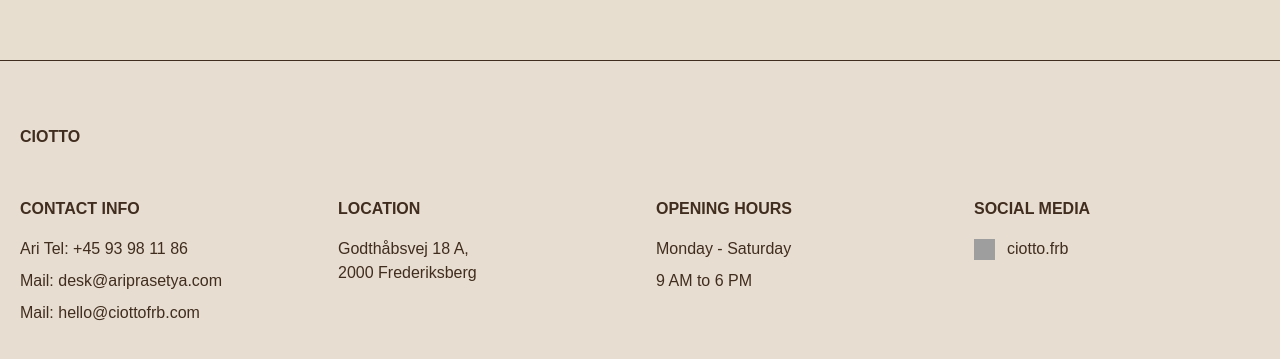
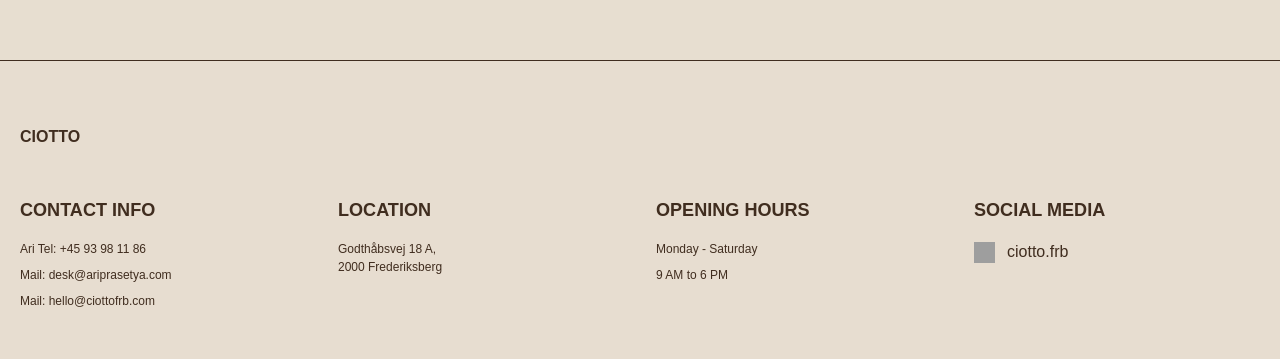
Before and after one commit to espi0001/ciotto, a Next.js app: page / in a window 1280 px wide. Shown: the part 836-1195 px from the top of the page. Built offline with nearby package versions, Linux system fonts and the light colour scheme; grey boxes are pictures that could not be loaded.

Commit message:
added font sizes -changes the product cards a bit

```diff
--- a/src/app/globals.css
+++ b/src/app/globals.css
@@ -54,8 +54,23 @@
 }
 
 h1 {
-  --fs-min: 2rem;
-  --fs-max: 4rem;
+  --fs-max: 5.5rem;
+  --fs-min: 4.25rem;
+}
+
+h2 {
+  --fs-max: 3rem;
+  --fs-min: 1.8rem;
+}
+
+h3 {
+  --fs-max: 1.5rem;
+  --fs-min: 1.13rem;
+}
+
+p {
+  --fs-max: 1rem;
+  --fs-min: 0.75rem;
 }
 
 @theme inline {
--- a/src/app/works/page.jsx
+++ b/src/app/works/page.jsx
@@ -1,3 +1,4 @@
+import WorkCard from "../../components/02-molecules/WorkCard";
 import WorksGrid from "../../components/04-templates/WorksGrid";
 
 const works = [
@@ -113,7 +114,8 @@ const works = [
 export default function Works() {
   return (
     <main className="p-8">
-      <WorksGrid works={works} />
+      {/* <WorksGrid works={works} /> */}
+      <WorkCard />
     </main>
   );
 }
--- a/src/components/02-molecules/ProductCard.jsx
+++ b/src/components/02-molecules/ProductCard.jsx
@@ -6,7 +6,7 @@ const ProductCard = ({ image, title, link }) => {
     <Link href={link || "/"}>
       <div className="bg-gray-300 w-full h-auto flex flex-col items-center justify-center hover:scale-[1.05] hover:opacity-90 transition">
         <img src={image} alt={title} className="w-full h-auto object-cover aspect-[1/1.5]" />
-        <p className="text-beige-100 text-4xl absolute font-medium text-center">{title}</p>
+        <h2 className="text-beige-100 text-4xl absolute font-medium text-center">{title}</h2>
       </div>
     </Link>
   );
--- a/src/components/02-molecules/WorkCard.jsx
+++ b/src/components/02-molecules/WorkCard.jsx
@@ -8,9 +8,9 @@ const WorkCard = ({ image, title, number, link }) => {
         <div className="w-full aspect-square">
           <img src={image} alt={title} className="w-full h-full object-cover" />
         </div>
-        <div className="flex text-sm space-x-4 pt-2">
-          <span className="font-light">{String(number).padStart(3, "0")}</span>
-          <span className="uppercase tracking-wide">{title}</span>
+        <div className="flex text-sm justify-between pt-2">
+          <p className="">{String(number).padStart(3, "0")}</p>
+          <p className="uppercase tracking-wide">{title}</p>
         </div>
       </div>
     </Link>
```
